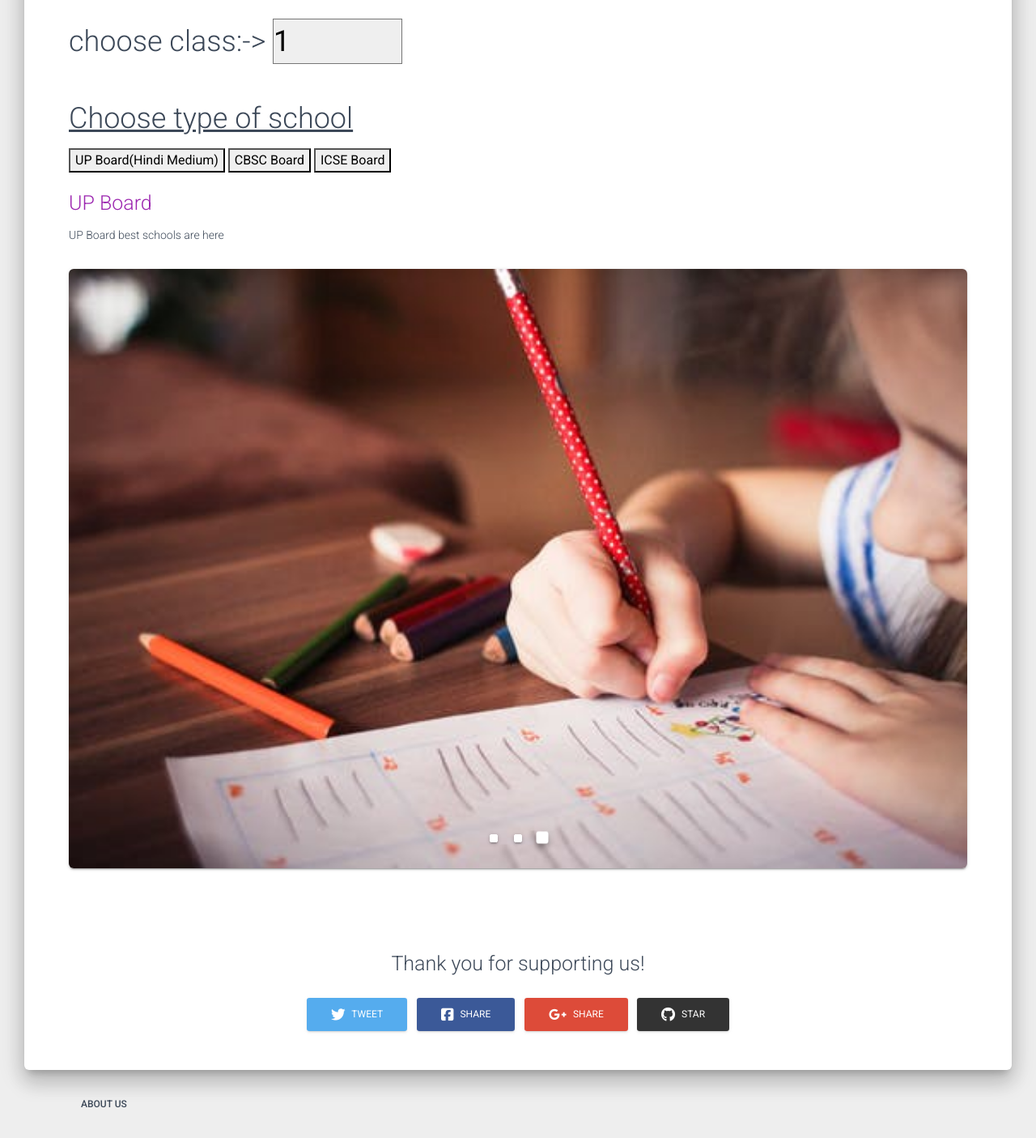
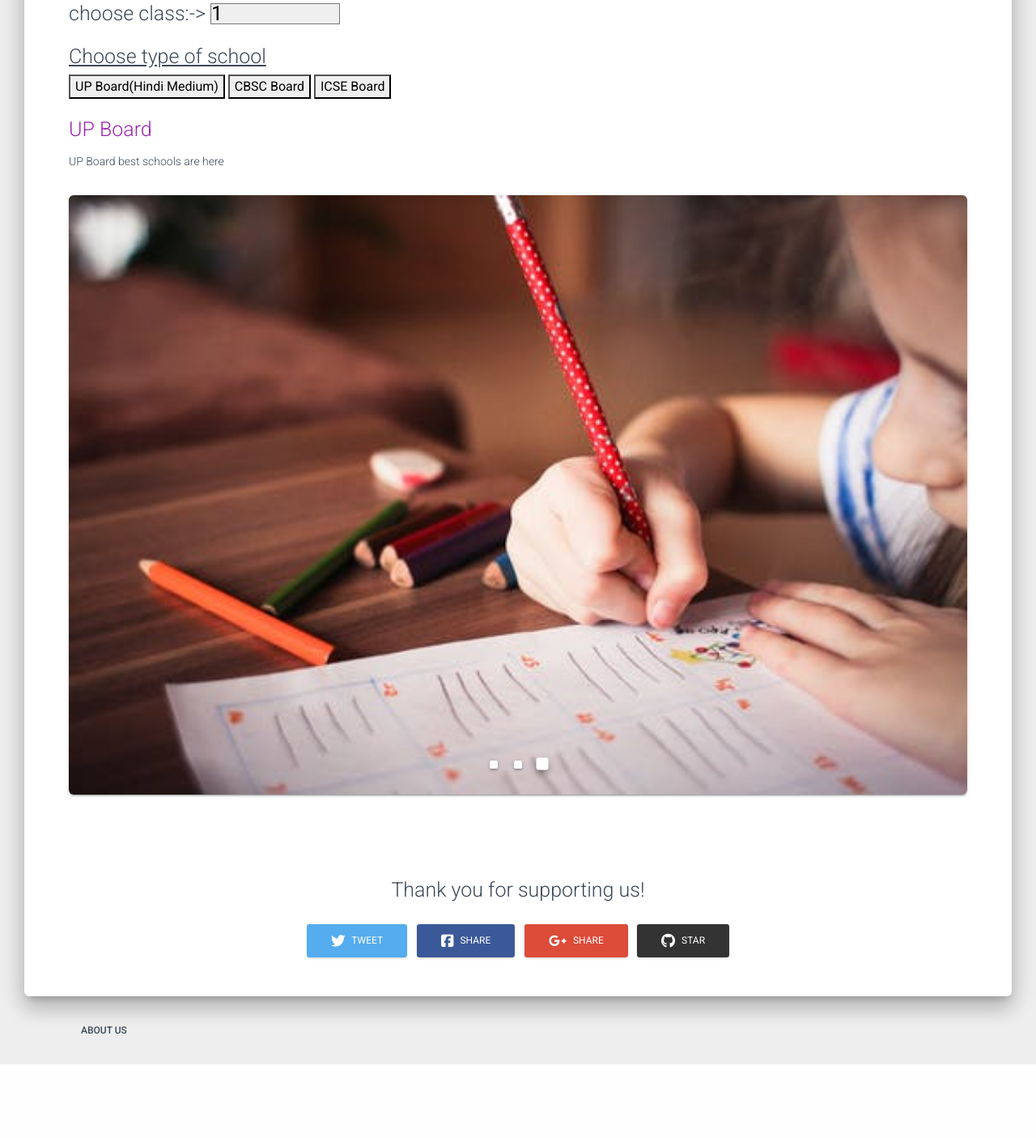
Before and after one commit to ayusharya/Career-guidance, a Django app: page /ourpage/ in a window 1280 px wide. Shown: the part 738-2143 px from the top of the page at 81% size. After the commit the page ends 2052 px from the top, so only its background shows below. Run offline with Django 3.2, Linux system fonts and the light colour scheme; some libraries are stand-ins or nearby versions.

Commit message:
add the our files

```diff
--- a/Careerduidance/career/ourpage/templates/ourpage/ourpage1.html
+++ b/Careerduidance/career/ourpage/templates/ourpage/ourpage1.html
@@ -48,11 +48,11 @@
 
 <div class="main main-raised">
 <div class="container">
-
+<br><br>
   <form>
   <fieldset>
-  <h1><b><u>View school</u></b><h1>
-  <h2>choose class:-> <select  style="width:160px">
+  <p style="font-size:30px"><b><u>View school</u></b></p>
+  <p style="font-size:25px">choose class:-> <select  style="width:160px">
           <option>1</option>
           <option>2</option>
   		    <option>3</option>
@@ -65,10 +65,10 @@
           <option>10</option>
           <option>11</option>
           <option>12</option>
-          </select> </td></tr><h2>
+        </select> </td></tr></p>
   </fieldset></form>
 
-  <u><h2>Choose type of school</h2></u>
+  <u><p style="font-size:25px">Choose type of school</p></u>
 
   <div class="tab">
    <button class="tablinks" onclick="openCity(event, 'upboard')" id="defaultOpen">UP Board(Hindi Medium)</button>
```
Also changed, not shown: Careerduidance/career/db.sqlite3.
